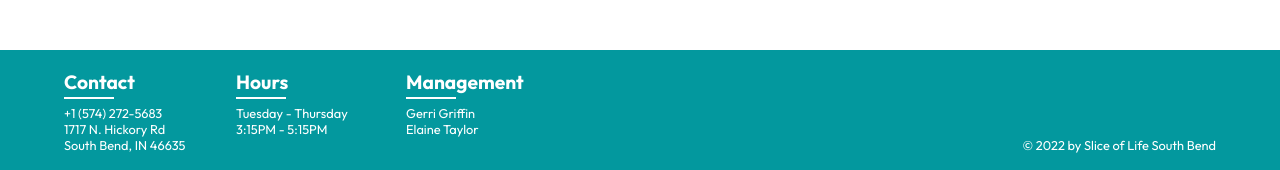
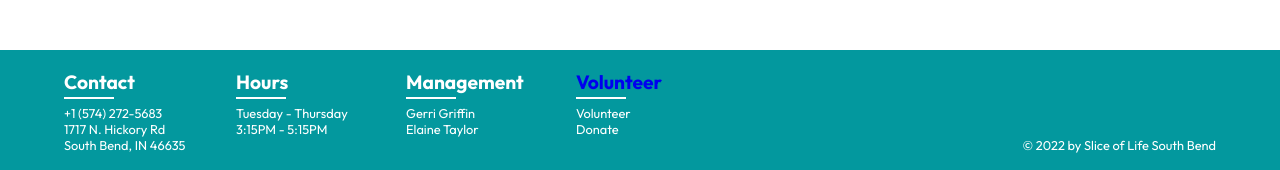
Before and after one commit to jnguyen38/slice-of-life, a React (Create React App) app: page / in a window 1280 px wide. Shown: the part 2570-2740 px from the top of the page. Built offline with nearby package versions, Linux system fonts and the light colour scheme.

Commit message:
Volunteer footer

```diff
--- a/src/js/Footer.js
+++ b/src/js/Footer.js
@@ -1,3 +1,5 @@
+import {Link} from "react-router-dom";
+
 function Footer() {
     return (
         <div id="footer-container">
@@ -24,6 +26,15 @@ function Footer() {
                         Elaine Taylor
                     </p>
                 </div>
+                <div id="footer-Volunteer">
+                    <Link to={"./volunteer"}>
+                        <h1>Volunteer</h1>
+                    </Link>
+                    <div className="line"/>
+                    <p>Volunteer<br/>
+                        Donate
+                    </p>
+                </div>
             </div>
             <div id="footer-cr">
                 <p><span>&#169;</span> 2022 by Slice of Life South Bend</p>
--- a/src/js/Info.js
+++ b/src/js/Info.js
@@ -51,7 +51,6 @@ function Info() {
             <InfoNav/>
             <InfoDisplay height={height} width={width}/>
         </div>
-
     );
 }
 
```
